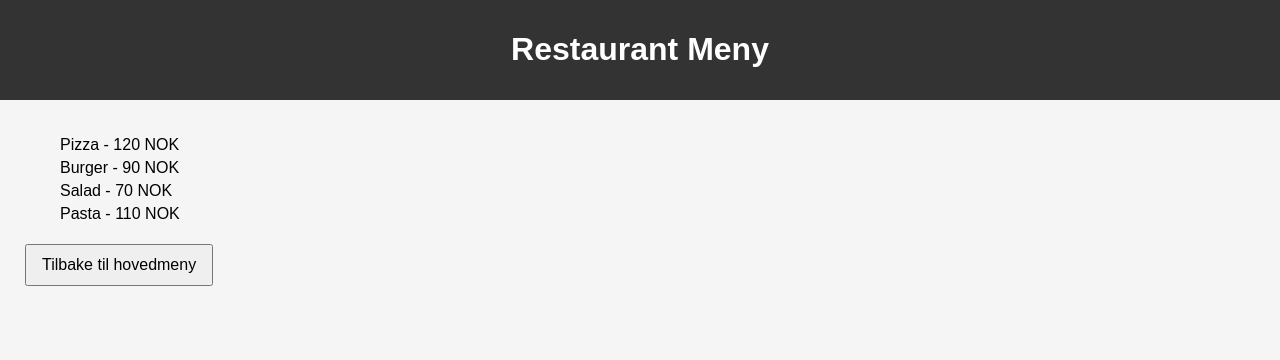
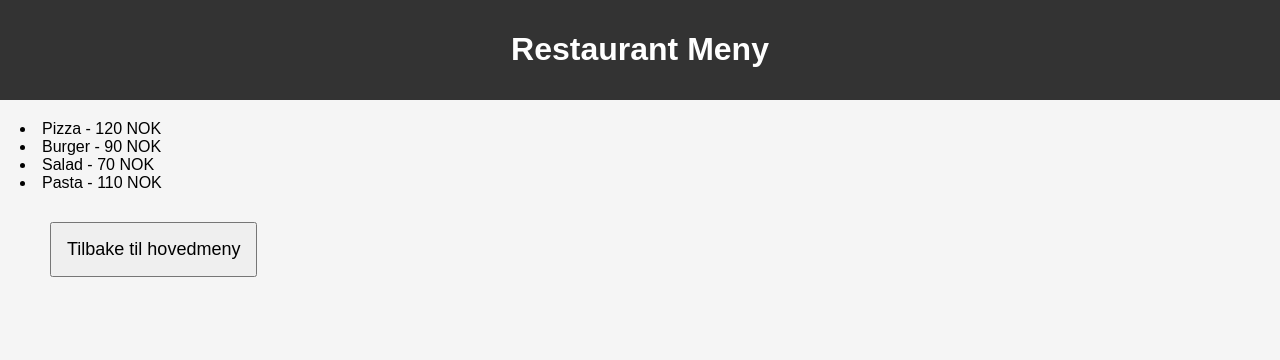
Before and after one commit to AdriatikIMB/Terminoppgave, a Flask app: page /menu in a window 1280 px wide. Shown: the top 360 px of the page. Run offline with Flask 3, Linux system fonts and the light colour scheme.

Commit message:
Jobba med fronted, bedre  hovedmeny

```diff
--- a/kode/static/styles.css
+++ b/kode/static/styles.css
@@ -17,10 +21,17 @@ main {
 }
 
 button {
-    margin: 5px;
-    padding: 10px 15px;
-    font-size: 16px;
+    margin: 30px;
+    padding: 15px 15px;
+    font-size: 18px;
+
 }
+
+#menu {
+    text-align: center; /* Sentraliserer menyknappene */
+    margin-top: 20px; /* Valgfritt: Legger til litt plass over menyen */
+}
+
 
 ul {
     list-style-type: none;
--- a/kode/templates/menu.html
+++ b/kode/templates/menu.html
@@ -12,12 +12,12 @@
         <h1>Restaurant Meny</h1>
     </header>
     <main>
-        <ul id="menuList">
+        <div id="menuList">
             <li>Pizza - 120 NOK</li>
             <li>Burger - 90 NOK</li>
             <li>Salad - 70 NOK</li>
             <li>Pasta - 110 NOK</li>
-        </ul>
+        </div>
         <a href="{{ url_for('index') }}"><button>Tilbake til hovedmeny</button></a>
     </main>
 </body>
```
Also changed, not shown: other parts of kode/static/styles.css (+4 -0 lines), instance/restaurant.db.
